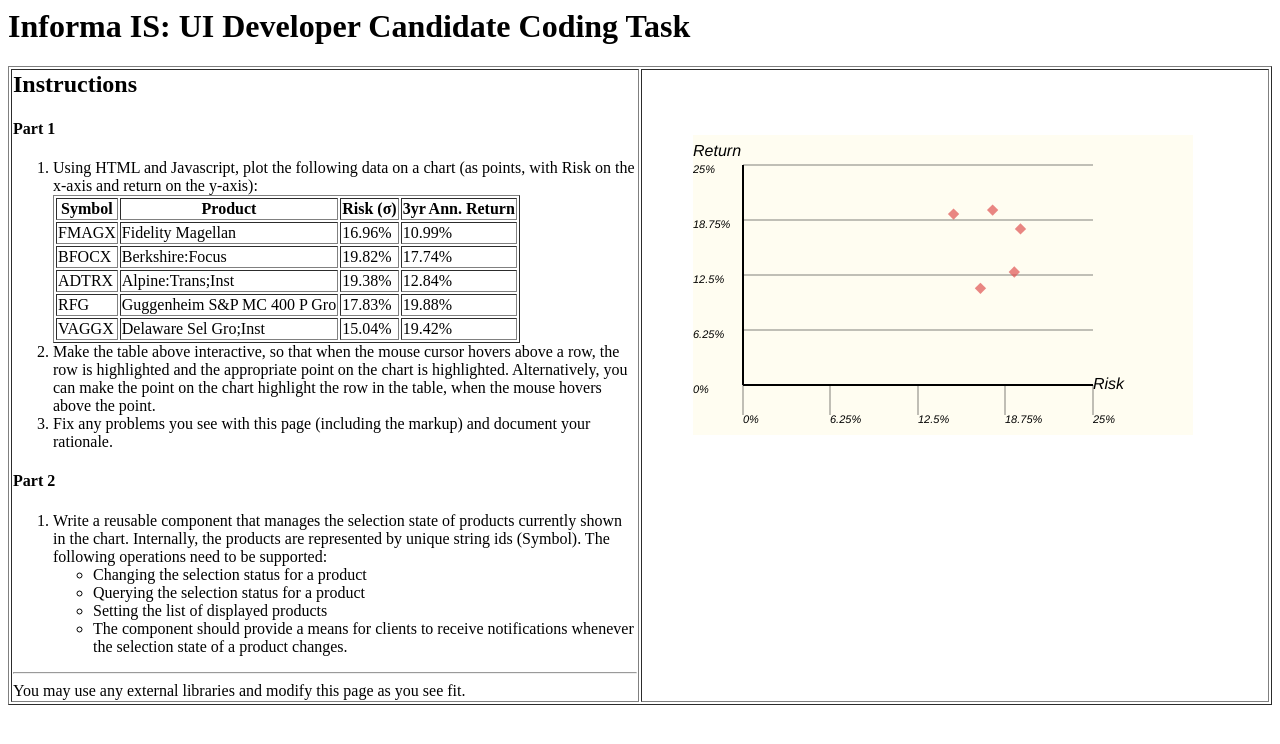
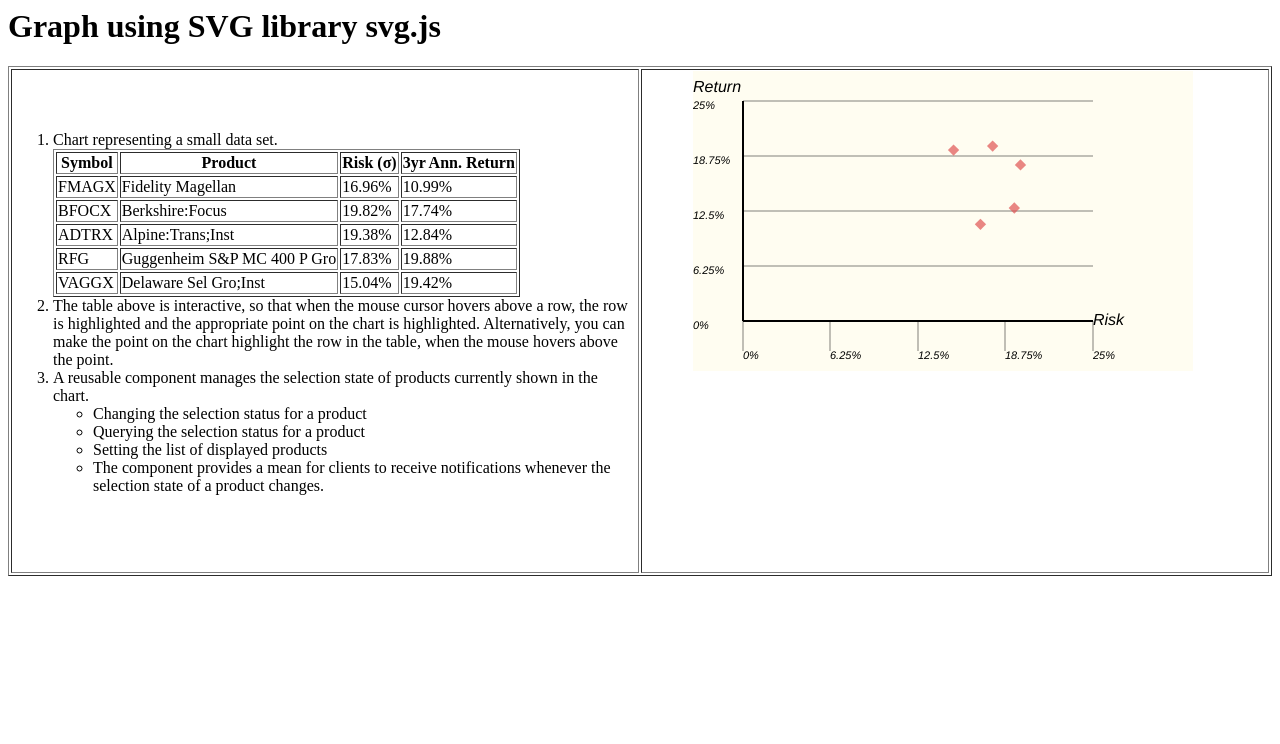
Before and after one commit to minijag/graph, a plain HTML site: page index.html in a window 1280 px wide. Drawn offline with Linux system fonts and the light colour scheme.

Commit message:
Changed html markup

```diff
--- a/index.html
+++ b/index.html
@@ -1,18 +1,15 @@
 <html>
   <head>
-    <title>Informa IS: UI Developer Candidate Coding Task</title>
+    <title>Graph using SVG</title>
   </head>
   <body>
-    <h1>Informa IS: UI Developer Candidate Coding Task</h1>
+    <h1>Graph using SVG library svg.js</h1>
     <table border=1>
       <tr>
         <td width=50%> <!-- Column Begins -->
           <p>
-            <h2>Instructions</h2>
-            <h4>Part 1</h4>
             <ol>
-              <li>
-                Using HTML and Javascript, plot the following data on a chart (as points, with Risk on the x-axis and return on the y-axis): <br>
+              <li>  Chart representing a small data set.
                 <table id='tb' border=1>
                   <tr>
                     <th>Symbol</th>
@@ -53,33 +50,25 @@
                 </table>
               </li>
               <li>
-                Make the table above interactive, so that when the mouse cursor hovers above a row, the row is highlighted and the appropriate
+                The table above is interactive, so that when the mouse cursor hovers above a row, the row is highlighted and the appropriate
                 point on the chart is highlighted. Alternatively, you can make the point on the chart highlight the row in the table, when the mouse hovers above the point.
               </li>
-              <li>Fix any problems you see with this page (including the markup) and document your rationale.</li>
-            </ol>
-            <h4>Part 2</h4>
-            <ol>
               <li>
-              Write a reusable component that manages the selection state of products currently shown in the chart. Internally,
-              the products are represented by unique string ids (Symbol). The following operations need to be supported:
+              A reusable component manages the selection state of products currently shown in the chart.
                 <ul>
                   <li>Changing the selection status for a product</li>
                   <li>Querying the selection status for a product</li>
                   <li>Setting the list of displayed products</li>
-                  <li>The component should provide a means for clients to receive notifications whenever the selection state of a product changes.</li>
+                  <li>The component provides a mean for clients to receive notifications whenever the selection state of a product changes.</li>
                 </ul>
               </li>
             </ol>
           </p>
-          <hr>
-          You may use any external libraries and modify this page as you see fit.
         </td> <!-- Column Ends -->
         <td> <!-- Column Begins -->
          <!-- Chart goes here -->
           <i>
             <div id='drawing' style='margin-left: 50px'>  </div>
-
           </i>
         </td> <!-- Column Ends -->
       </tr>
```
